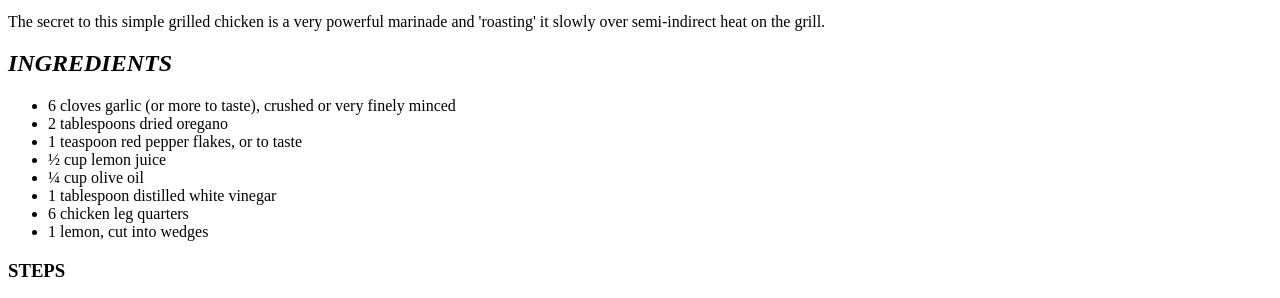
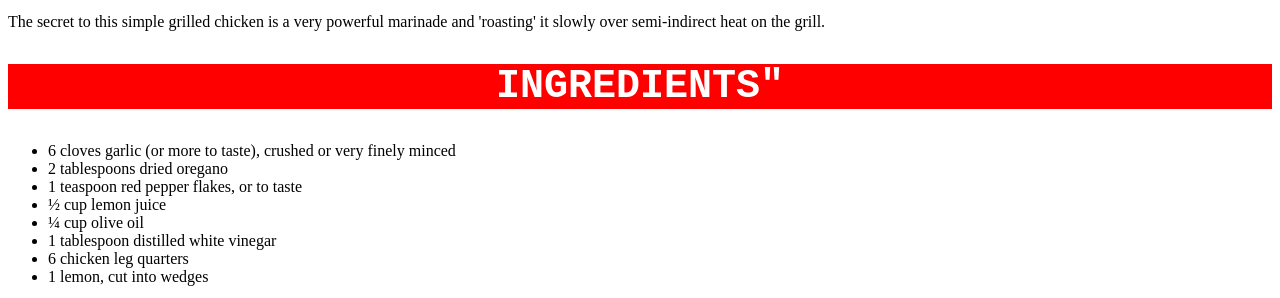
Before and after one commit to reyzmerly/odin-recipes, a plain HTML site: page recipes/grilledchicken.html in a window 1280 px wide. Shown: the part 477-775 px from the top of the page. Drawn offline with Linux system fonts and the light colour scheme.

Commit message:
html recipes

```diff
--- a/recipes/grilledchicken.html
+++ b/recipes/grilledchicken.html
@@ -7,7 +7,7 @@
     The secret to this simple grilled chicken is a very powerful
      marinade and 'roasting' it slowly over semi-indirect heat on the grill.
  </P>
- <h2><em>INGREDIENTS</em></h2>
+ <h2 class="head">INGREDIENTS"</h2>
  <ul>
     <li>6 cloves garlic (or more to taste), crushed or very finely minced</li>
     <li>2 tablespoons dried oregano</li>
@@ -18,7 +18,7 @@
     <li>6 chicken leg quarters</li>
     <li>1 lemon, cut into wedges</li>
   </ul>
-  <h3>STEPS</h3>
+  <h3 class="head">STEPS </h3>
   <ol>
     <li>Whisk garlic, oregano, red pepper flakes, black pepper, lemon juice, olive oil, <br> nd vinegar together in a large bowl.</li>
     <li>Make 2 slashes on the skin side down to the bone in the thigh section and 1 in the leg section of each leg quarter. This will help infuse pieces with marinade and allow faster cooking on the grill.
```
